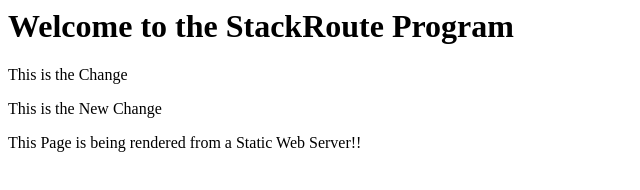
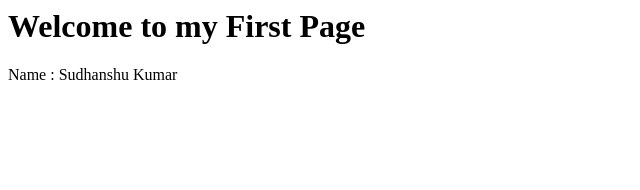
Before and after one commit to kumarsud45/sudhanshu_static_html, a plain HTML site: page index.html in a window 1280 px wide. Shown: the whole page, without its empty margins (0-640 px from the left). Drawn offline with Linux system fonts and the light colour scheme.

Commit message:
my second commit

```diff
--- a/index.html
+++ b/index.html
@@ -1,12 +1,9 @@
 <html>
   <head>
-    <title>My Web Page being rendered through a Web Server</title>
+    <title>My First Page </title>
   </head>
   <body>
-    <h1>Welcome to the StackRoute Program</h1>
-    <p>This is the Change<p>
-    <p>This is the New Change<p>
-
-    <p>This Page is being rendered from a Static Web Server!!</p>
+    <h1>Welcome to my First Page</h1>
+    <p>Name : Sudhanshu Kumar<p>
   </body>
 </html>
```
